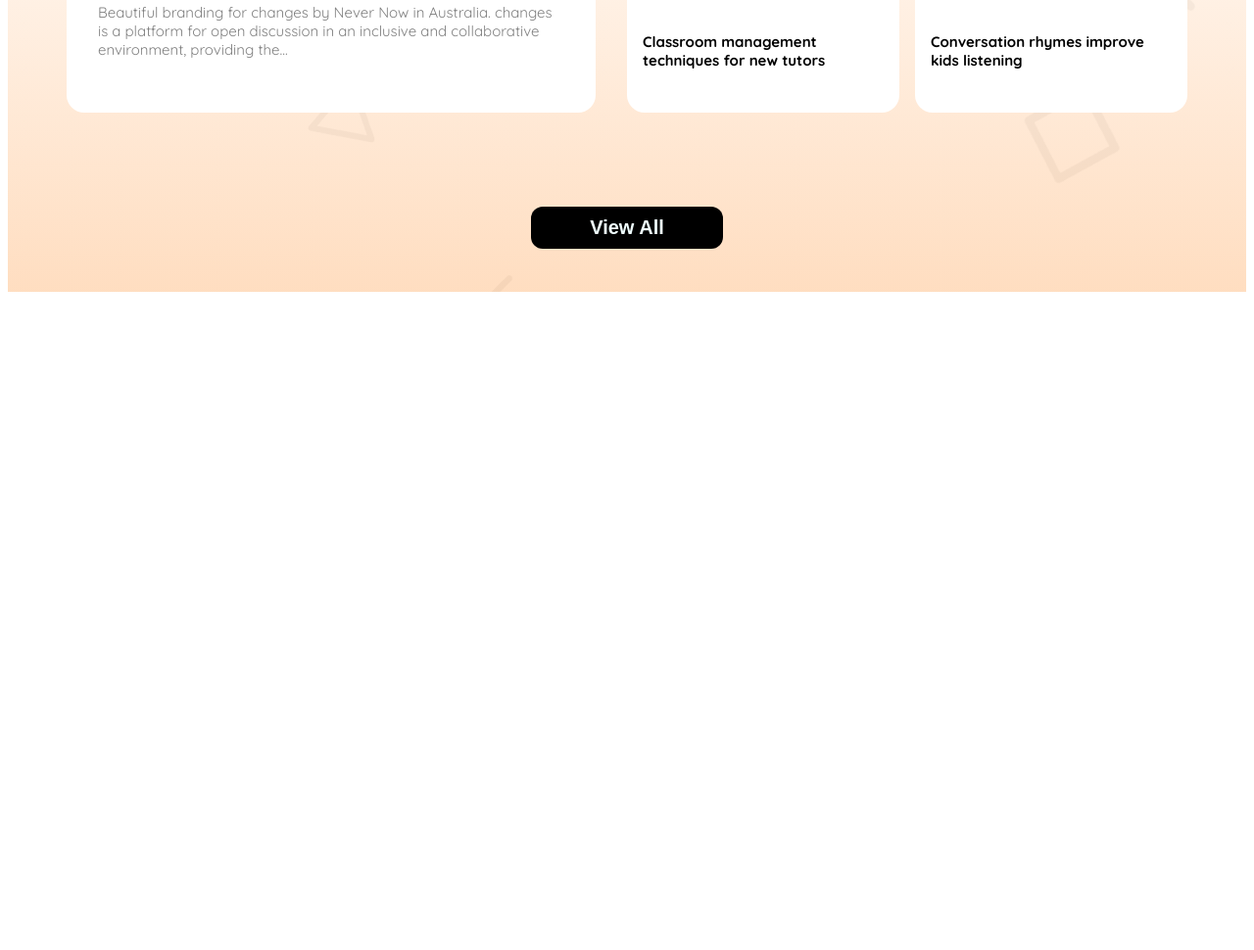
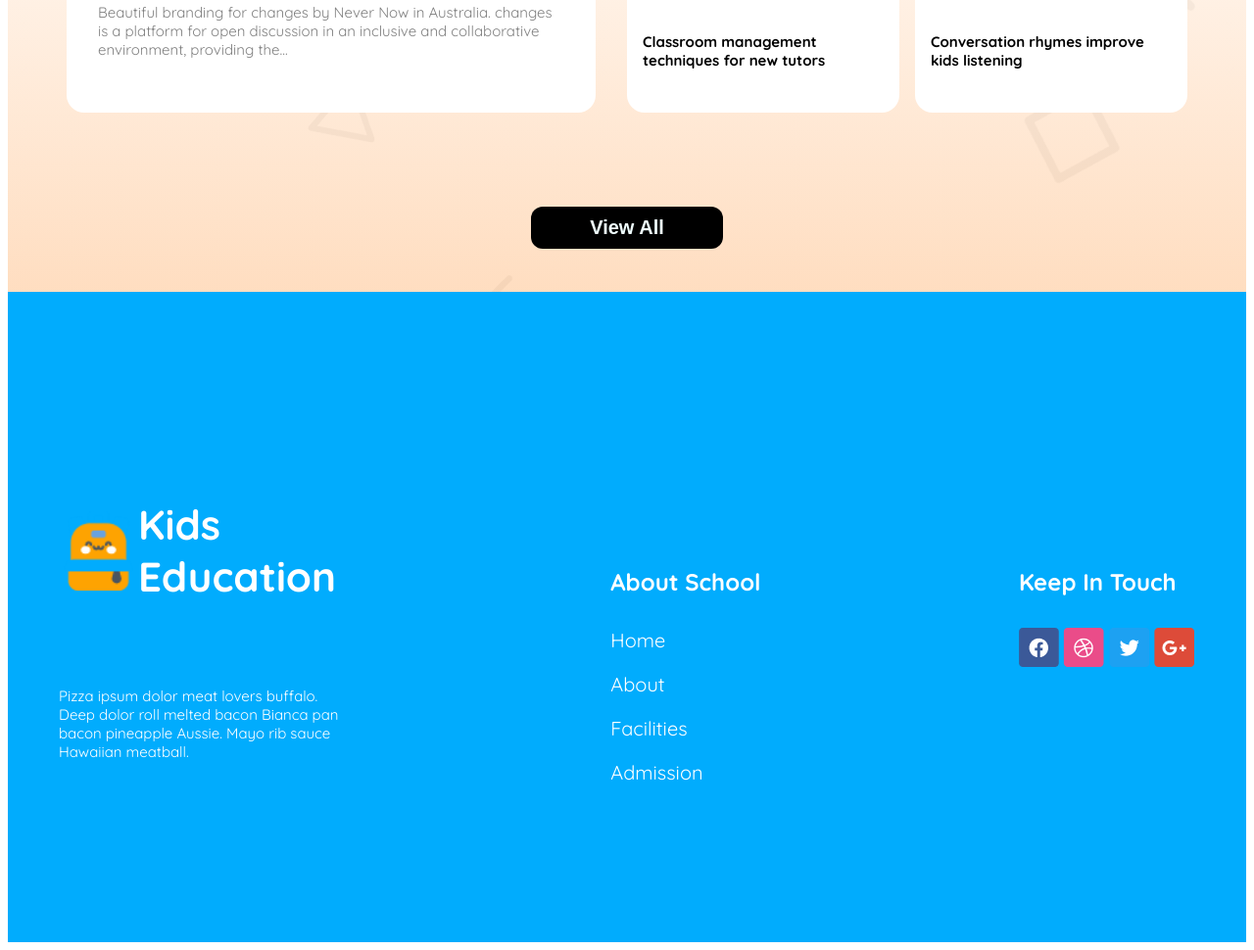
Before and after one commit to minhazchy101/kids-school-assignment, a plain HTML site: page index.html in a window 1280 px wide. Shown: the part 2553-3523 px from the top of the page at 98% size. Before the commit the page ends 2859 px from the top, so only its background shows below. Drawn offline with Linux system fonts and the light colour scheme.

Commit message:
last added

```diff
--- a/index.html
+++ b/index.html
@@ -207,13 +207,6 @@
         </div>
     </div>
 
-
-
-    <!-- <div class="img-card"></div>
-    <div class="img-card"></div>
-    <div class="img-card"></div>
-    <div class="img-card"></div> -->
-
 </div>
 
    </div>
@@ -229,7 +222,52 @@
 
     </main>
 
-    <footer>
+    <footer id="footer">
+
+        <div class=" footer-container flex max-width">
+
+<div>
+
+    <div class="logo">
+        <img src="assets/logo.png" class="logo-img" alt="">
+        <h5 class="logo-title color">Kids
+            Education</h5>
+
+    </div>
+
+    <p class="st-text logo-p color">Pizza ipsum dolor meat lovers buffalo. Deep dolor roll melted bacon Bianca pan bacon pineapple Aussie. Mayo rib sauce Hawaiian meatball.</p>
+
+</div>
+
+
+<div class="logo-list">
+
+    <h4 class="footer-h color">About School</h4>
+
+        <a href="">Home</a>         <br><br>
+        <a href="">About</a><br><br>
+        <a href="">Facilities</a><br><br>
+        <a href="">Admission</a><br><br>
+
+
+</div>
+
+
+<div class="touch">
+
+    <h4 class="footer-h color">Keep In Touch</h4>
+
+    <div>
+        <img src="assets/fb.png" alt="">
+        <img src="assets/dribble.png" alt="">
+        <img src="assets/twitter.png" alt="">
+        <img src="assets/google+.png" alt="">
+    </div>
+
+</div>
+
+        </div>
+
 
 
     </footer>
--- a/style/style.css
+++ b/style/style.css
@@ -216,6 +216,68 @@ a{
     padding: 1rem;
 }
 
+/* footer style */
+
+#footer{
+    background-color: rgba(1, 172, 253, 1);
+    padding: 7.8125rem 0;
+}
+
+.color{
+    color: #ffffff;
+}
+
+.footer-container{
+    align-items: first baseline;
+    display: flex;
+    justify-content: space-between;
+}
+
+.logo{
+    display: flex;
+    justify-content: space-between;
+    max-width: 300px;
+    align-items: center;
+}
+
+
+.logo-title{
+    font-weight: bold;
+    font-size: 2.625rem;
+
+}
+
+.logo-img{
+    max-width: 82px;
+    height: 81px;
+
+}
+
+.logo-p{
+    max-width: 300px;
+}
+
+
+
+
+.logo-list a{
+    /* margin-bottom: 1.25rem ; */
+    font-size: 1.25rem;
+    font-weight: 400;
+    color: #ffffff;
+
+}
+
+.footer-h{
+    font-weight: bold;
+    font-size: 1.5rem;
+}
+
+.touch{
+    align-items: first baseline;
+}
+
+
 @media screen and (max-width: 576px) {
 
     nav{
@@ -241,7 +303,8 @@ a{
         text-align: center;
     }
 
-    .card-container{
+    .card-container,
+    .footer-container{
         flex-direction: column;
     }
 
@@ -259,5 +322,9 @@ a{
         font-size: 9px;
     }
 
+    /* #footer{
+        padding-left: 5px ;
+    } */
+
 
 }
```
